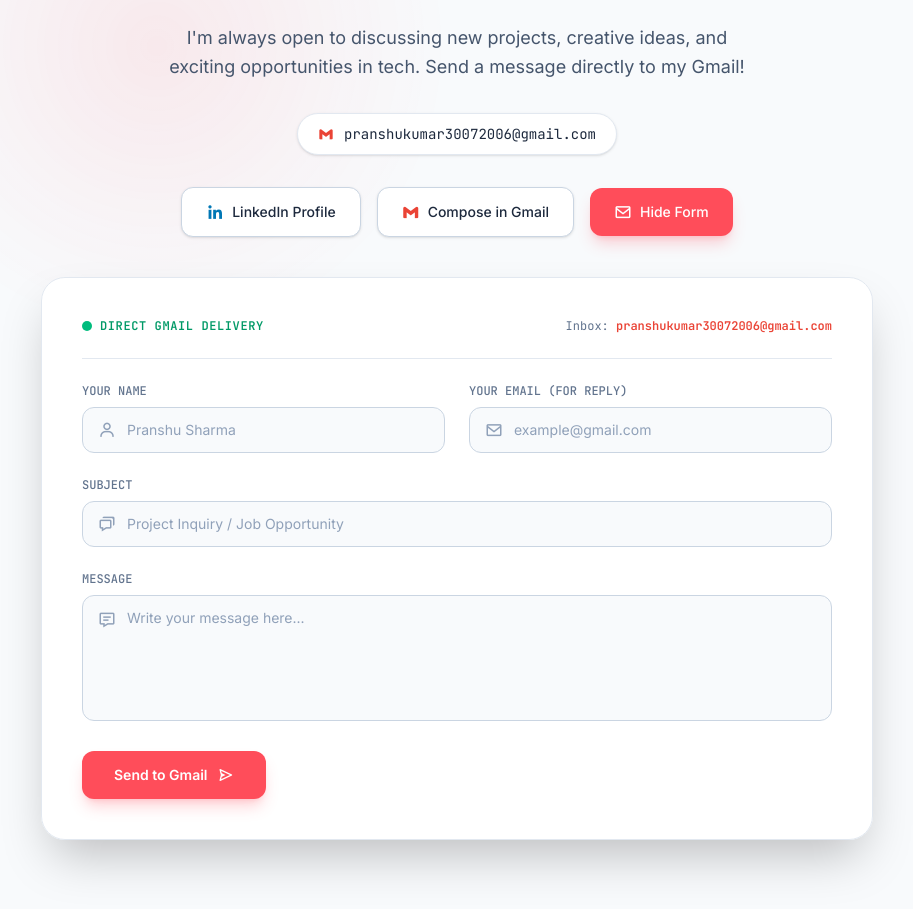
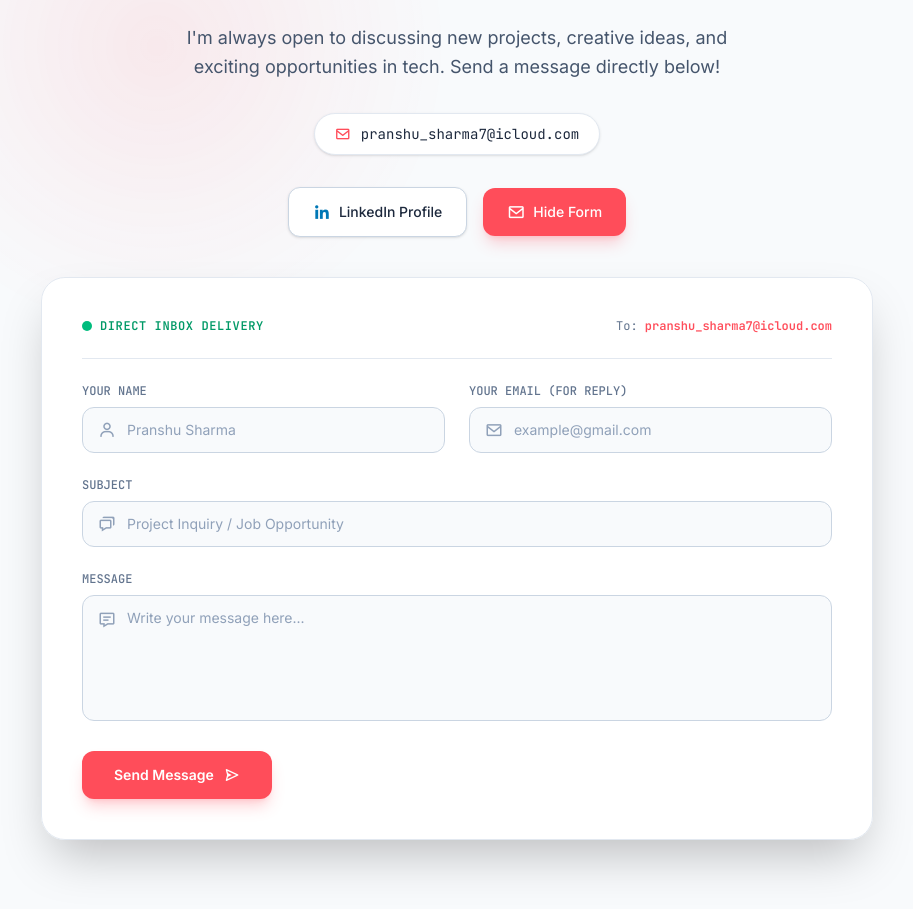
Before and after one commit to pranshusharma7/Portfolio, a React (Vite) app: page / in a window 1280 px wide. Shown: the part 6524-7433 px from the top of the page, without its empty margins (183-1096 px from the left). Built offline with nearby package versions, Linux system fonts and the light colour scheme.

Commit message:
feat: route contact form directly to iCloud email and remove compose in gmail system

```diff
--- a/src/components/Contact.jsx
+++ b/src/components/Contact.jsx
@@ -14,7 +14,7 @@
   });
   const [status, setStatus] = useState({ loading: false, success: false, message: '' });
 
-  const targetGmail = personalInfo.gmail || 'pranshukumar30072006@gmail.com';
+  const targetEmail = personalInfo.email || 'pranshu_sharma7@icloud.com';
 
   const handleCopyEmail = (emailToCopy) => {
     navigator.clipboard.writeText(emailToCopy);
@@ -27,7 +27,7 @@
     setStatus({ loading: true, success: false, message: '' });
 
     try {
-      const response = await fetch(`https://formsubmit.co/ajax/${targetGmail}`, {
+      const response = await fetch(`https://formsubmit.co/ajax/${targetEmail}`, {
         method: 'POST',
         headers: {
           'Content-Type': 'application/json',
@@ -51,7 +51,7 @@
         setStatus({
           loading: false,
           success: true,
-          message: 'Thank you! Your message has been delivered directly to my Gmail inbox.',
+          message: 'Thank you! Your message has been delivered directly to my inbox.',
         });
         confetti({
           particleCount: 90,
@@ -65,7 +65,7 @@
     } catch (err) {
       console.error('Contact submission error:', err);
       // Fallback: open mail client to ensure message is never lost
-      const mailtoUrl = `mailto:${targetGmail}?subject=${encodeURIComponent(
+      const mailtoUrl = `mailto:${targetEmail}?subject=${encodeURIComponent(
         formData.subject
       )}&body=${encodeURIComponent(
         `Hi Pranshu,\n\n${formData.message}\n\nFrom: ${formData.name} (${formData.email})`
@@ -108,11 +108,11 @@
             <span className="italic font-light text-slate-600 dark:text-zinc-300">Let's build it.</span>
           </h2>
           <p className="text-base sm:text-lg text-slate-600 dark:text-zinc-400 max-w-xl mx-auto leading-relaxed">
-            I'm always open to discussing new projects, creative ideas, and exciting opportunities in tech. Send a message directly to my Gmail!
+            I'm always open to discussing new projects, creative ideas, and exciting opportunities in tech. Send a message directly below!
           </p>
         </motion.div>
 
-        {/* Quick Copy Email Chips */}
+        {/* Quick Copy Email Chip */}
         <motion.div
           initial={{ opacity: 0, scale: 0.95 }}
           whileInView={{ opacity: 1, scale: 1 }}
@@ -122,11 +122,11 @@
         >
           <button
             type="button"
-            onClick={() => handleCopyEmail(targetGmail)}
-            className="group relative inline-flex items-center gap-2.5 px-5 py-2.5 rounded-full bg-white dark:bg-white/[0.04] hover:bg-slate-50 dark:hover:bg-white/[0.08] border border-slate-200 dark:border-white/10 hover:border-[#ea4335]/50 text-xs sm:text-sm font-mono text-slate-800 dark:text-zinc-200 transition-all duration-300 shadow-sm cursor-pointer"
+            onClick={() => handleCopyEmail(targetEmail)}
+            className="group relative inline-flex items-center gap-2.5 px-5 py-2.5 rounded-full bg-white dark:bg-white/[0.04] hover:bg-slate-50 dark:hover:bg-white/[0.08] border border-slate-200 dark:border-white/10 hover:border-[#ff4d5a]/40 text-xs sm:text-sm font-mono text-slate-800 dark:text-zinc-200 transition-all duration-300 shadow-sm cursor-pointer"
           >
-            <i className="bx bxl-gmail text-base text-[#ea4335] group-hover:scale-110 transition-transform" />
-            <span>{targetGmail}</span>
+            <i className="bx bx-envelope text-base text-[#ff4d5a] group-hover:scale-110 transition-transform" />
+            <span>{targetEmail}</span>
             {copied && (
               <span className="ml-1.5 px-2 py-0.5 rounded-full bg-[#ff4d5a] text-white text-[10px] font-sans font-semibold shadow-xs animate-fade-in">
                 Copied! ✨
@@ -135,7 +135,7 @@
           </button>
         </motion.div>
 
-        {/* Action Buttons: LinkedIn, Open in Gmail, Toggle Form */}
+        {/* Action Buttons: LinkedIn Profile & Toggle Form */}
         <motion.div
           initial={{ opacity: 0, y: 20 }}
           whileInView={{ opacity: 1, y: 0 }}
@@ -151,16 +151,6 @@
           >
             <i className="bx bxl-linkedin text-lg text-[#0077b5]" />
             <span>LinkedIn Profile</span>
-          </a>
-
-          <a
-            href={`https://mail.google.com/mail/?view=cm&fs=1&to=${targetGmail}`}
-            target="_blank"
-            rel="noopener noreferrer"
-            className="inline-flex items-center gap-2 px-6 py-3.5 rounded-xl bg-white dark:bg-white/[0.04] hover:bg-slate-100 dark:hover:bg-white/[0.08] border border-slate-300 dark:border-white/10 hover:border-[#ea4335]/40 text-slate-800 dark:text-white font-medium text-sm transition-all duration-300 hover:-translate-y-0.5 shadow-sm"
-          >
-            <i className="bx bxl-gmail text-lg text-[#ea4335]" />
-            <span>Compose in Gmail</span>
           </a>
 
           <button
@@ -183,7 +173,7 @@
               transition={{ duration: 0.4, ease: [0.16, 1, 0.3, 1] }}
               className="text-left bg-white/95 dark:bg-[#0d0d16]/90 border border-slate-200 dark:border-white/10 rounded-3xl p-6 sm:p-10 backdrop-blur-xl shadow-2xl overflow-hidden"
             >
-              {/* Direct Gmail delivery indicator */}
+              {/* Direct inbox delivery indicator */}
               <div className="flex flex-wrap items-center justify-between gap-2 pb-6 mb-6 border-b border-slate-200 dark:border-white/10">
                 <div className="flex items-center gap-2">
                   <span className="relative flex h-2.5 w-2.5">
@@ -191,11 +181,11 @@
                     <span className="relative inline-flex rounded-full h-2.5 w-2.5 bg-emerald-500" />
                   </span>
                   <span className="text-xs font-mono font-semibold tracking-wider text-emerald-600 dark:text-emerald-400 uppercase">
-                    Direct Gmail Delivery
+                    Direct Inbox Delivery
                   </span>
                 </div>
                 <span className="text-xs font-mono text-slate-500 dark:text-zinc-400">
-                  Inbox: <span className="text-[#ea4335] font-semibold">{targetGmail}</span>
+                  To: <span className="text-[#ff4d5a] font-semibold">{targetEmail}</span>
                 </span>
               </div>
 
@@ -291,11 +281,11 @@
                   {status.loading ? (
                     <>
                       <i className="bx bx-loader-alt animate-spin text-base" />
-                      <span>Sending to Gmail...</span>
+                      <span>Sending Message...</span>
                     </>
                   ) : (
                     <>
-                      <span>Send to Gmail</span>
+                      <span>Send Message</span>
                       <i className="bx bx-send text-base" />
                     </>
                   )}
```
